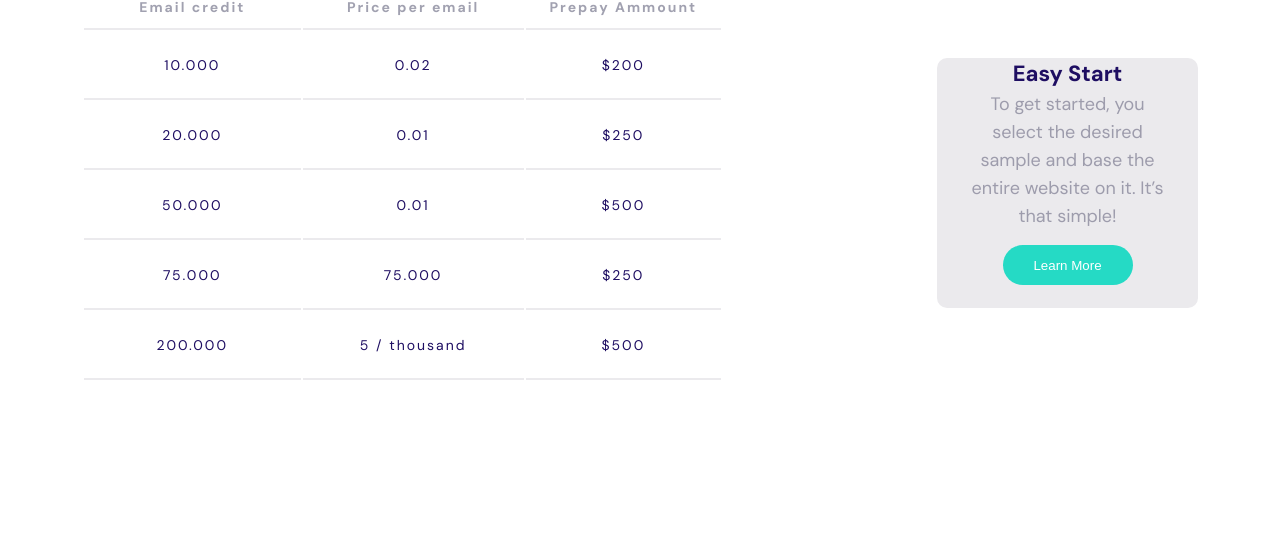
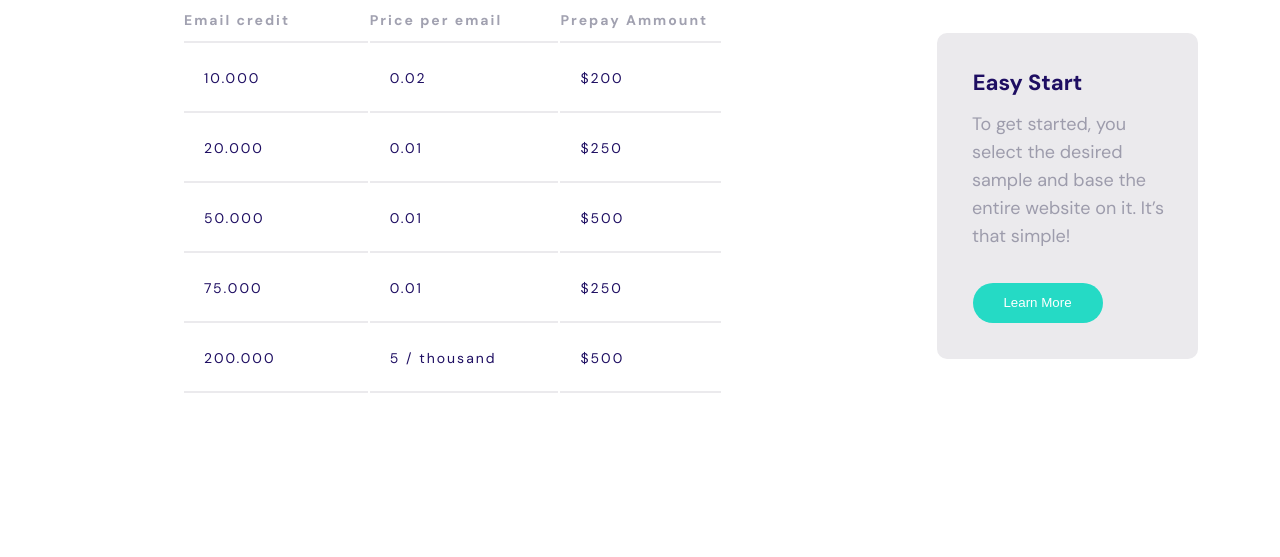
Before and after one commit to jatin-rajput563/project-10, a plain HTML site: page index.html in a window 1280 px wide. Shown: the part 243-800 px from the top of the page. Drawn offline with Linux system fonts and the light colour scheme.

Commit message:
change in css

```diff
--- a/assets/css/style.css
+++ b/assets/css/style.css
@@ -38,6 +38,7 @@ section {
     padding-left: 12px;
     padding-right: 12px;
 }
+
 .col-3 {
     width: 25%;
     padding-left: 12px;
@@ -53,12 +54,18 @@ section {
     border-collapse: collapse;
 }
 
+.table-1 {
+    margin-left: 100px;
+}
+
 .head-1 {
-    font-family: DM Sans, sans-serif;
+    font-family: "DM Sans", sans-serif;
     font-size: 42px;
     line-height: 52px;
     letter-spacing: -0.4000000059604645px;
     color: #1E0E62;
+    margin-left: 100px;
+    margin-bottom: 25px;
 }
 
 .jcsb {
@@ -66,59 +73,74 @@ section {
 }
 
 .head-2 {
-    font-family: DM Sans, sans-serif;
+    font-family: "DM Sans", sans-serif;
     font-size: 22px;
     line-height: 32px;
+    margin-top: 34px;
     text-align: left;
     color: #1E0E62;
     text-align: center;
+    margin-right: 80px;
+
 }
 
 .head-3 {
-    font-family: DM Sans;
+    font-family: "DM Sans", sans-serif;
     font-size: 18px;
     line-height: 28px;
+    padding-top: 11.1px;
     text-align: left;
     color: #9D9CAC;
-    text-align: center;
+    margin-left: 35px;
 }
 
-.data {
+.data-2 {
     width: 570px;
     height: 44.6px;
-    text-align: center;
     border-bottom: 2px solid #ebeaed;
-    justify-content: center;
-    font-family: DM Sans, sans-serif;
+    font-family: "DM Sans", sans-serif;
+    align-items: center;
     font-size: 14px;
     line-height: 26px;
     letter-spacing: 2px;
     color: #1E0E62;
     padding: 20px;
-    align-items: center;
-    text-align: center;
 }
 
-.data-2 {
+.data-1 {
     width: 570px;
     height: 44.6px;
-    text-align: center;
+    text-align: left;
     border-bottom: 2px solid #ebeaed;
-    justify-content: center;
-    font-family: DM Sans, sans-serif;
+    font-family: "DM Sans", sans-serif;
     font-size: 14px;
     line-height: 26px;
     letter-spacing: 2px;
     color: #A1A1B0;
 }
 
-.crad {
+.data-3 {
+    width: 570px;
+    height: 44.6px;
+    border-bottom: 2px solid #ebeaed;
+    font-family: "DM Sans", sans-serif;
+    text-align: left;
+    font-size: 14px;
+    line-height: 26px;
+    letter-spacing: 2px;
+    color: #1E0E62;
+    padding: 20px;
+}
+
+.card {
     text-align: center;
-    align-items: center;
     background: #EBEAED;
+    border-radius: 10px;
     width: 270px;
-    height: 250px;
-    border-radius: 10px;
+    height: 326px;
+    top: 213px;
+    left: 916px;
+
 }
 
 .button {
@@ -127,5 +149,6 @@ section {
     border-radius: 100px 100px 100px 100px;
     color: white;
     background: #25DAC5;
-    margin-top: 15px;
+    margin-top: 33px;
+    margin-right: 60px;
 }
--- a/index.html
+++ b/index.html
@@ -16,41 +16,41 @@
             </div>
             <div class="row jcsb">
                 <div class="col-7">
-                    <table>
+                    <table class="table-1">
                         <tr>
-                            <th class="data-2">Email credit</th>
-                            <th class="data-2">Price per email</th>
-                            <th class="data-2">Prepay Ammount</th>
+                            <th class="data-1">Email credit</th>
+                            <th class="data-1">Price per email</th>
+                            <th class="data-1">Prepay Ammount</th>
                         </tr>
                         <tr>
-                            <td class="data">10.000</td>
-                            <td class="data">0.02</td>
-                            <td class="data">$200</td>
+                            <td class="data-2">10.000</td>
+                            <td class="data-2">0.02</td>
+                            <td class="data-2">$200</td>
                         </tr>
                         <tr>
-                            <td class="data">20.000</td>
-                            <td class="data">0.01</td>
-                            <td class="data">$250</td>
+                            <td class="data-2">20.000</td>
+                            <td class="data-2">0.01</td>
+                            <td class="data-2">$250</td>
                         </tr>
                         <tr>
-                            <td class="data">50.000</td>
-                            <td class="data">0.01</td>
-                            <td class="data">$500</td>
+                            <td class="data-2">50.000</td>
+                            <td class="data-2">0.01</td>
+                            <td class="data-2">$500</td>
                         </tr>
                         <tr>
-                            <td class="data">75.000</td>
-                            <td class="data">75.000</td>
-                            <td class="data">$250</td>
+                            <td class="data-2">75.000</td>
+                            <td class="data-2">0.01</td>
+                            <td class="data-2">$250</td>
                         </tr>
                         <tr>
-                            <td class="data">200.000</td>
-                            <td class="data">5 / thousand</td>
-                            <td class="data">$500</td>
+                            <td class="data-3">200.000</td>
+                            <td class="data-3">5 / thousand</td>
+                            <td class="data-3">$500</td>
                         </tr>
                     </table>
                 </div>
                 <div class="col-3">
-                    <div class="crad">
+                    <div class="card">
                         <h1 class="head-2">Easy Start</h1>
                         <p class="head-3">To get started, you <br> select the desired <br> sample and base the <br>
                             entire website on it. It’s <br> that simple!</p>
```
